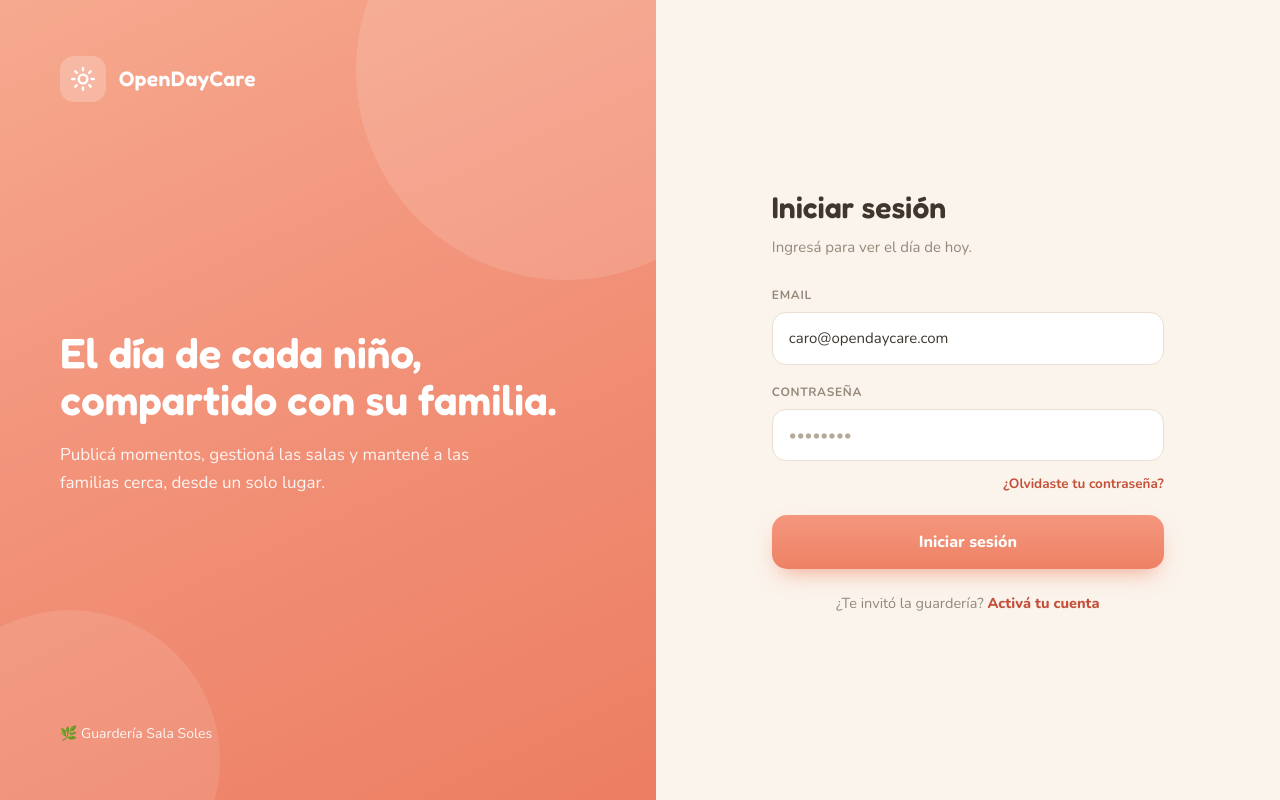
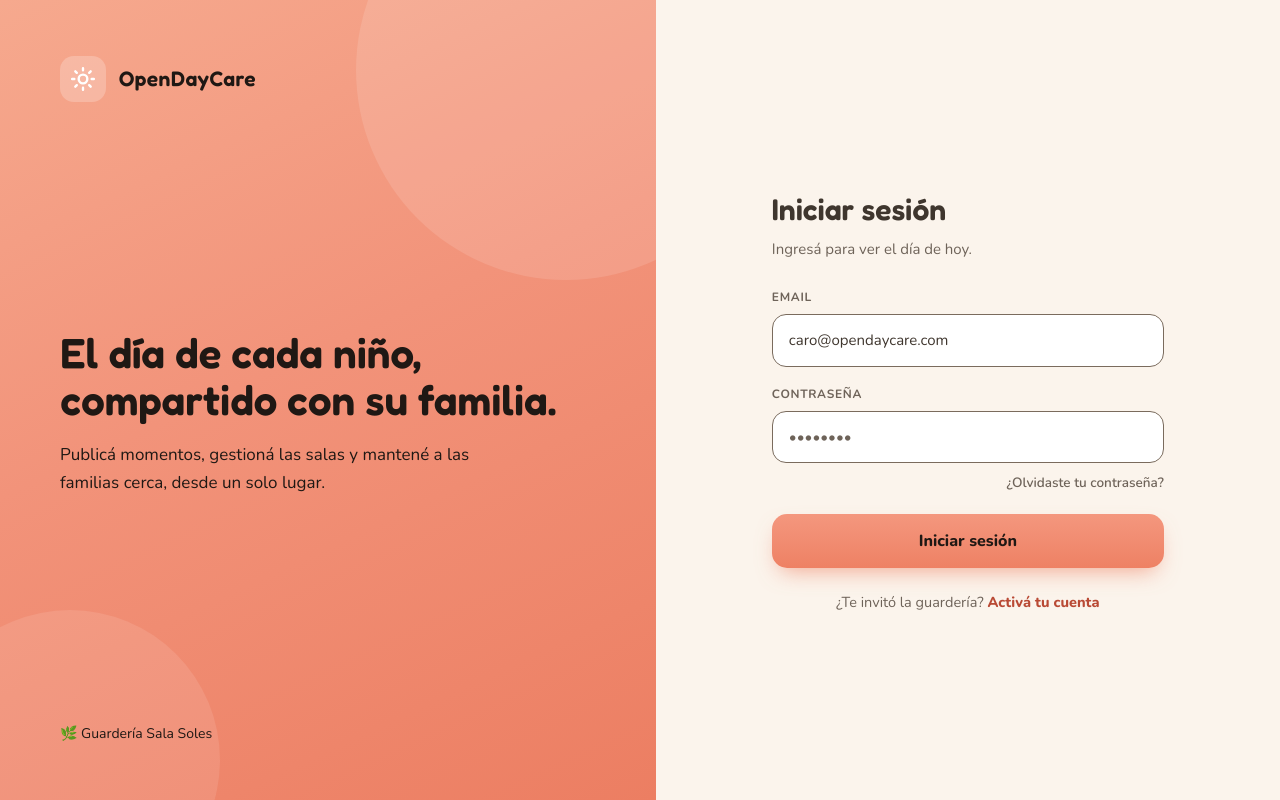
Before and after one commit to gadetru/06-open-daycare, a Next.js app: page /login in a window 1280 px wide. Built offline with nearby package versions, Linux system fonts and the light colour scheme.

Commit message:
otro agente creaod

```diff
--- a/app/login/page.tsx
+++ b/app/login/page.tsx
@@ -2,10 +2,44 @@
 
 import Link from "next/link";
 import { useRouter } from "next/navigation";
-import { Suspense, useState, type FormEvent } from "react";
+import { Suspense, useRef, useState, type FormEvent } from "react";
 import SunIcon from "../components/shared/SunIcon";
 import LoginSuccessBanner from "./LoginSuccessBanner";
 import { createClient } from "@/utils/supabase/client";
+
+type InvalidField = "email" | "password";
+
+type CredentialError = {
+  field: InvalidField;
+  input: HTMLInputElement;
+  message: string;
+};
+
+function getCredentialError(form: HTMLFormElement): CredentialError | null {
+  const emailInput = form.elements.namedItem("email");
+  const passwordInput = form.elements.namedItem("password");
+
+  if (emailInput instanceof HTMLInputElement && !emailInput.validity.valid) {
+    const message = emailInput.validity.valueMissing
+      ? "Ingresá tu correo electrónico."
+      : "Ingresá un correo electrónico válido.";
+
+    return { field: "email", input: emailInput, message };
+  }
+
+  if (
+    passwordInput instanceof HTMLInputElement &&
+    !passwordInput.validity.valid
+  ) {
+    return {
+      field: "password",
+      input: passwordInput,
+      message: "Ingresá tu contraseña.",
+    };
+  }
+
+  return null;
+}
 
 export default function LoginPage() {
   const router = useRouter();
@@ -13,36 +47,66 @@ export default function LoginPage() {
   const [password, setPassword] = useState("");
   const [isSubmitting, setIsSubmitting] = useState(false);
   const [error, setError] = useState("");
+  const [invalidField, setInvalidField] = useState<InvalidField | null>(null);
+  const errorRef = useRef<HTMLParagraphElement>(null);
+
+  function clearError() {
+    setError("");
+    setInvalidField(null);
+  }
+
+  function focusErrorMessage() {
+    window.requestAnimationFrame(() => errorRef.current?.focus());
+  }
 
   async function handleSubmit(event: FormEvent<HTMLFormElement>) {
     event.preventDefault();
+
+    if (isSubmitting) {
+      return;
+    }
+
+    const credentialError = getCredentialError(event.currentTarget);
+
+    if (credentialError) {
+      setInvalidField(credentialError.field);
+      setError(credentialError.message);
+      credentialError.input.focus();
+      return;
+    }
+
     setIsSubmitting(true);
-    setError("");
+    clearError();
 
+    try {
       const supabase = createClient();
-    const { error: signInError } = await supabase.auth.signInWithPassword({
-      email,
-      password,
-    });
+      const { error: signInError } =
+        await supabase.auth.signInWithPassword({ email, password });
 
       if (signInError) {
         setError("Email o contraseña incorrectos");
         setIsSubmitting(false);
+        focusErrorMessage();
         return;
       }
 
       router.push("/");
       router.refresh();
+    } catch {
+      setError("No pudimos iniciar sesión. Intentá nuevamente.");
+      setIsSubmitting(false);
+      focusErrorMessage();
+    }
   }
 
   return (
-    <div className="grid min-h-screen grid-cols-1 bg-auth-bg lg:grid-cols-[1.05fr_1fr]">
-      <div className="relative flex flex-col justify-between overflow-hidden bg-[linear-gradient(155deg,#F6A98E_0%,#F2937A_45%,#EC7E62_100%)] px-[60px] py-[56px] text-white">
-        <div className="absolute -right-[120px] -top-[140px] h-[420px] w-[420px] rounded-full bg-[rgba(255,255,255,.12)]" />
-        <div className="absolute -bottom-[110px] -left-[80px] h-[300px] w-[300px] rounded-full bg-[rgba(255,255,255,.10)]" />
+    <main className="grid min-h-screen grid-cols-1 bg-auth-bg lg:grid-cols-[1.05fr_1fr]">
+      <div className="relative flex flex-col justify-between overflow-hidden bg-[linear-gradient(155deg,#F6A98E_0%,#F2937A_45%,#EC7E62_100%)] px-[60px] py-[56px] text-[#1F1814]">
+        <div aria-hidden="true" className="absolute -right-[120px] -top-[140px] h-[420px] w-[420px] rounded-full bg-[rgba(255,255,255,.12)]" />
+        <div aria-hidden="true" className="absolute -bottom-[110px] -left-[80px] h-[300px] w-[300px] rounded-full bg-[rgba(255,255,255,.10)]" />
 
         <div className="relative flex items-center gap-[13px]">
-          <div className="flex h-[46px] w-[46px] items-center justify-center rounded-[14px] bg-[rgba(255,255,255,.22)]">
+          <div aria-hidden="true" className="flex h-[46px] w-[46px] items-center justify-center rounded-[14px] bg-[rgba(255,255,255,.22)]">
             <SunIcon size={26} />
           </div>
           <span className="font-heading text-[21px] font-semibold tracking-[.5px]">
@@ -51,28 +115,28 @@ export default function LoginPage() {
         </div>
 
         <div className="relative">
-          <h1 className="mb-[18px] font-heading text-[42px] font-semibold leading-[1.12]">
+          <p className="mb-[18px] font-heading text-[42px] font-semibold leading-[1.12]">
             El día de cada niño,
             <br />
             compartido con su familia.
-          </h1>
-          <p className="m-0 max-w-[430px] text-[17px] leading-[1.6] text-white/90">
+          </p>
+          <p className="m-0 max-w-[430px] text-[17px] leading-[1.6]">
             Publicá momentos, gestioná las salas y mantené a las familias cerca,
             desde un solo lugar.
           </p>
         </div>
 
-        <div className="relative text-[14px] text-white/90">
-          🌿 Guardería Sala Soles
-        </div>
+        <p className="relative text-[14px]">
+          <span aria-hidden="true">🌿</span> Guardería Sala Soles
+        </p>
       </div>
 
       <div className="flex items-center justify-center p-10">
         <div className="w-full max-w-[392px]">
-          <h2 className="mb-[6px] font-heading text-[30px] font-semibold text-ink">
+          <h1 id="login-heading" className="mb-[6px] font-heading text-[30px] font-semibold text-ink">
             Iniciar sesión
-          </h2>
-          <p className="mb-[28px] text-[15px] text-ink-muted">
+          </h1>
+          <p className="mb-[28px] text-[15px] text-[#6E6359]">
             Ingresá para ver el día de hoy.
           </p>
 
@@ -80,63 +144,104 @@ export default function LoginPage() {
             <LoginSuccessBanner />
           </Suspense>
 
-          <form onSubmit={handleSubmit} noValidate>
-            <div className="mb-[8px] text-[12px] font-bold tracking-[.7px] text-ink-muted">
+          <form
+            onSubmit={handleSubmit}
+            noValidate
+            aria-labelledby="login-heading"
+            aria-busy={isSubmitting}
+          >
+            <label
+              htmlFor="email"
+              className="mb-[8px] block text-[12px] font-bold tracking-[.7px] text-[#6E6359]"
+            >
               EMAIL
-            </div>
+            </label>
             <input
+              id="email"
+              name="email"
               type="email"
+              inputMode="email"
+              autoComplete="email"
+              autoCapitalize="none"
+              spellCheck={false}
               value={email}
               onChange={(event) => {
                 setEmail(event.target.value);
-                setError("");
+                clearError();
               }}
-              className="mb-[18px] w-full rounded-[14px] border-[1.5px] border-field-border bg-white p-[14px_16px] text-[15px] text-ink outline-none"
+              required
+              aria-invalid={invalidField === "email" ? true : undefined}
+              aria-describedby={
+                invalidField === "email" ? "login-error" : undefined
+              }
+              className="mb-[18px] w-full scroll-mb-2 rounded-[14px] border-[1.5px] border-[#7A6B5D] bg-white p-[14px_16px] text-[15px] text-ink placeholder:text-[#6E6359] focus-visible:outline-2 focus-visible:outline-offset-2 focus-visible:outline-[#6E6359] aria-invalid:border-[#B42318]"
             />
 
-            <div className="mb-[8px] text-[12px] font-bold tracking-[.7px] text-ink-muted">
+            <label
+              htmlFor="password"
+              className="mb-[8px] block text-[12px] font-bold tracking-[.7px] text-[#6E6359]"
+            >
               CONTRASEÑA
-            </div>
+            </label>
             <input
+              id="password"
+              name="password"
               type="password"
+              autoComplete="current-password"
               placeholder="••••••••"
               value={password}
               onChange={(event) => {
                 setPassword(event.target.value);
-                setError("");
+                clearError();
               }}
-              className="mb-[10px] w-full rounded-[14px] border-[1.5px] border-field-border bg-white p-[14px_16px] text-[15px] text-ink outline-none placeholder:text-placeholder"
+              required
+              aria-invalid={invalidField === "password" ? true : undefined}
+              aria-describedby={
+                invalidField === "password" ? "login-error" : undefined
+              }
+              className="mb-[10px] w-full scroll-mb-2 rounded-[14px] border-[1.5px] border-[#7A6B5D] bg-white p-[14px_16px] text-[15px] text-ink placeholder:text-[#6E6359] focus-visible:outline-2 focus-visible:outline-offset-2 focus-visible:outline-[#6E6359] aria-invalid:border-[#B42318]"
             />
 
             {error && (
-              <p className="mb-[12px] text-[13.5px] font-semibold text-red-600">
+              <p
+                ref={errorRef}
+                id="login-error"
+                role="alert"
+                aria-atomic="true"
+                tabIndex={-1}
+                className="mb-[12px] min-h-11 scroll-mb-2 text-[13.5px] font-semibold text-[#B42318] focus-visible:outline-2 focus-visible:outline-offset-2 focus-visible:outline-[#B42318]"
+              >
                 {error}
               </p>
             )}
 
-            <div className="mb-[20px] text-right">
-              <span className="cursor-pointer text-[13.5px] font-bold text-coral-deep">
+            <p className="mb-[20px] text-right text-[13.5px] font-semibold text-[#6E6359]">
               ¿Olvidaste tu contraseña?
-              </span>
-            </div>
+            </p>
 
             <button
               type="submit"
               disabled={isSubmitting}
-              className="block w-full rounded-[15px] bg-gradient-to-b from-accent-1 to-accent-2 p-[15px] text-center text-[16px] font-extrabold text-white shadow-[0_10px_22px_-8px_rgba(238,129,100,.7)] disabled:cursor-not-allowed disabled:opacity-70"
+              className="block w-full scroll-mb-2 rounded-[15px] bg-gradient-to-b from-accent-1 to-accent-2 p-[15px] text-center text-[16px] font-extrabold text-[#1F1814] shadow-[0_10px_22px_-8px_rgba(238,129,100,.7)] focus-visible:outline-2 focus-visible:outline-offset-2 focus-visible:outline-[#1F1814] disabled:cursor-not-allowed disabled:opacity-70"
             >
               {isSubmitting ? "Iniciando sesión..." : "Iniciar sesión"}
             </button>
+            <span className="sr-only" role="status">
+              {isSubmitting ? "Iniciando sesión." : ""}
+            </span>
           </form>
 
-          <p className="mt-[24px] text-center text-[14.5px] text-ink-muted">
+          <p className="mt-[24px] text-center text-[14.5px] text-[#6E6359]">
             ¿Te invitó la guardería?{" "}
-            <Link href="/activar-cuenta" className="font-extrabold text-coral-deep">
+            <Link
+              href="/activar-cuenta"
+              className="scroll-mb-2 rounded-sm font-extrabold text-[#B94A35] focus-visible:outline-2 focus-visible:outline-offset-2 focus-visible:outline-[#6E6359]"
+            >
               Activá tu cuenta
             </Link>
           </p>
         </div>
       </div>
-    </div>
+    </main>
   );
 }
```
Lines whose indentation alone changed are shown as unchanged.
